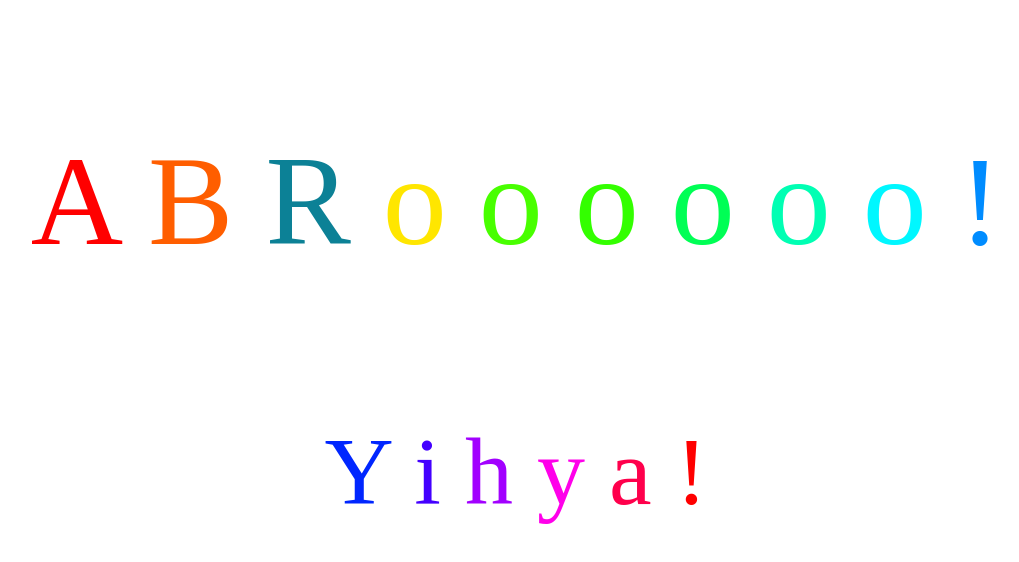
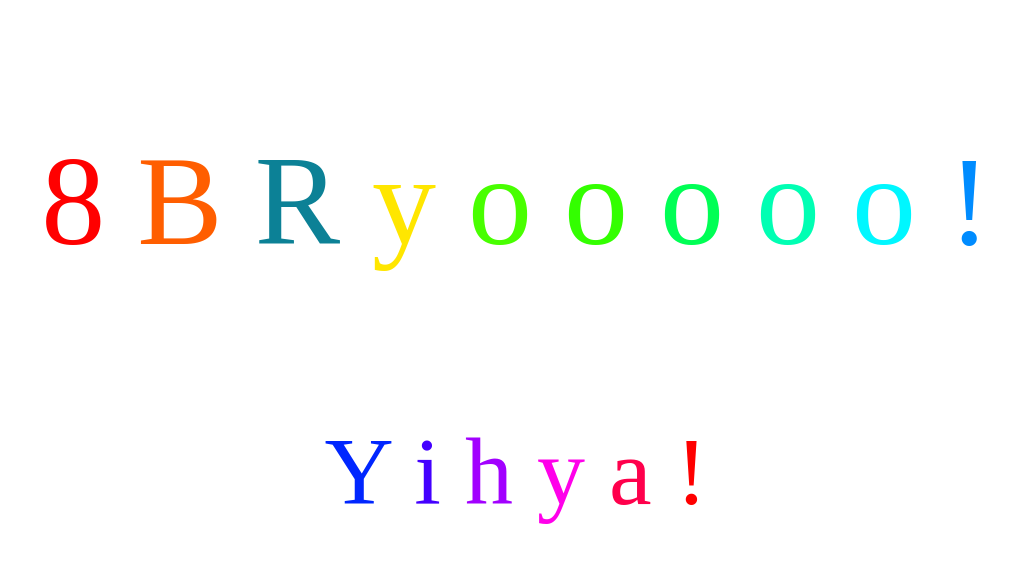
Before and after one commit to wichigo/activite-4, a plain HTML site: page index.html in a window 1280 px wide. Shown: the top 562 px of the page, without its empty margins (132-1151 px from the left). Drawn offline with Linux system fonts and the light colour scheme.

Commit message:
commit on "main"

```diff
--- a/index.html
+++ b/index.html
@@ -9,10 +9,10 @@
 </head>
 <body>
     <p class="p_1">
-        <span class="letter_1">A</span>
+        <span class="letter_1">8</span>
         <span class="letter_2">B</span>
         <span class="letter_3">R</span>
-        <span class="letter_4">o</span>
+        <span class="letter_4">y</span>
         <span class="letter_5">o</span>
         <span class="letter_6">o</span>
         <span class="letter_7">o</span>
```
